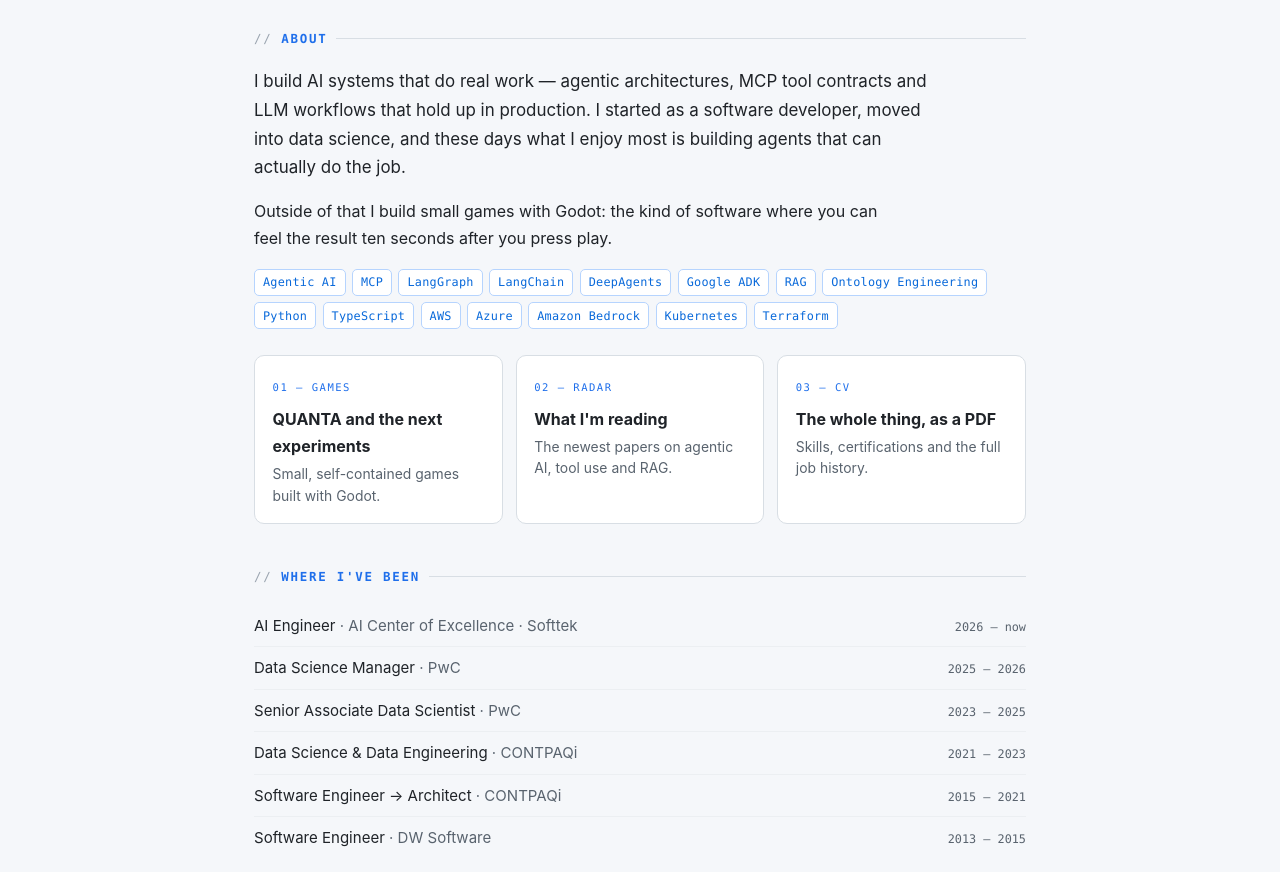
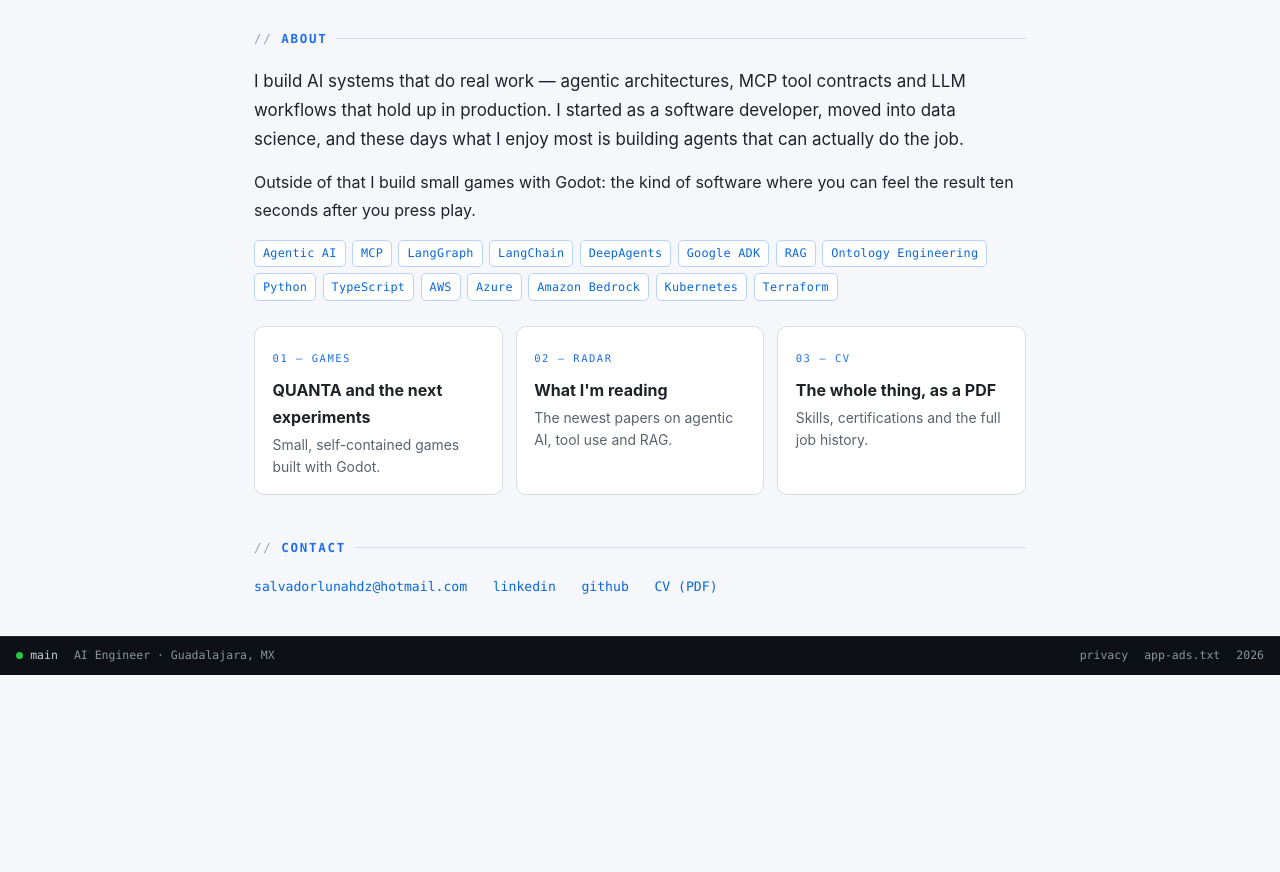
Before and after one commit to chavamoon/chavamoon.github.io, a plain HTML site: page index.html in a window 1280 px wide. Shown: the part 342-1214 px from the top of the page. After the commit the page ends 1017 px from the top, so only its background shows below. Drawn offline with Linux system fonts and the light colour scheme.

Commit message:
Let paragraphs use the full column width; drop the trajectory list from home

```diff
--- a/assets/site.css
+++ b/assets/site.css
@@ -89,7 +89,7 @@
      align-items:center; gap:.55rem; }
 h2::before { content:"//"; color:#9aa4af; font-weight:400; }
 h2::after { content:""; flex:1; height:1px; background:var(--rule); }
-p { margin:0 0 1rem; max-width:64ch; }
+p { margin:0 0 1rem; }
 .lead { font-size:1.06rem; }
 .note { color:var(--dim); font-size:.86rem; }
 
@@ -97,13 +97,6 @@
 .chips span { font-family:var(--mono); font-size:.74rem; letter-spacing:.02em;
               color:var(--blue-ink); background:#fff; border:1px solid var(--chip);
               border-radius:5px; padding:.16rem .5rem; }
-
-.track { list-style:none; margin:0 0 1rem; padding:0; }
-.track li { display:flex; align-items:baseline; justify-content:space-between; gap:1rem;
-            padding:.5rem 0; border-bottom:1px solid var(--hair); font-size:.94rem; }
-.track li:last-child { border-bottom:0; }
-.track .co { color:var(--dim); }
-.track time { font-family:var(--mono); font-size:.74rem; color:var(--dim); white-space:nowrap; }
 
 /* ---------- entry cards ---------- */
 .entries { display:grid; gap:.8rem; grid-template-columns:repeat(auto-fit,minmax(13rem,1fr)); }
--- a/index.html
+++ b/index.html
@@ -86,18 +86,6 @@
     </div>
   </section>
 
-  <section id="where">
-    <h2>Where I've been</h2>
-    <ul class="track">
-      <li><span>AI Engineer <span class="co">· AI Center of Excellence · Softtek</span></span><time>2026 — now</time></li>
-      <li><span>Data Science Manager <span class="co">· PwC</span></span><time>2025 — 2026</time></li>
-      <li><span>Senior Associate Data Scientist <span class="co">· PwC</span></span><time>2023 — 2025</time></li>
-      <li><span>Data Science &amp; Data Engineering <span class="co">· CONTPAQi</span></span><time>2021 — 2023</time></li>
-      <li><span>Software Engineer → Architect <span class="co">· CONTPAQi</span></span><time>2015 — 2021</time></li>
-      <li><span>Software Engineer <span class="co">· DW Software</span></span><time>2013 — 2015</time></li>
-    </ul>
-  </section>
-
   <section id="contact">
     <h2>Contact</h2>
     <ul class="links">
```
